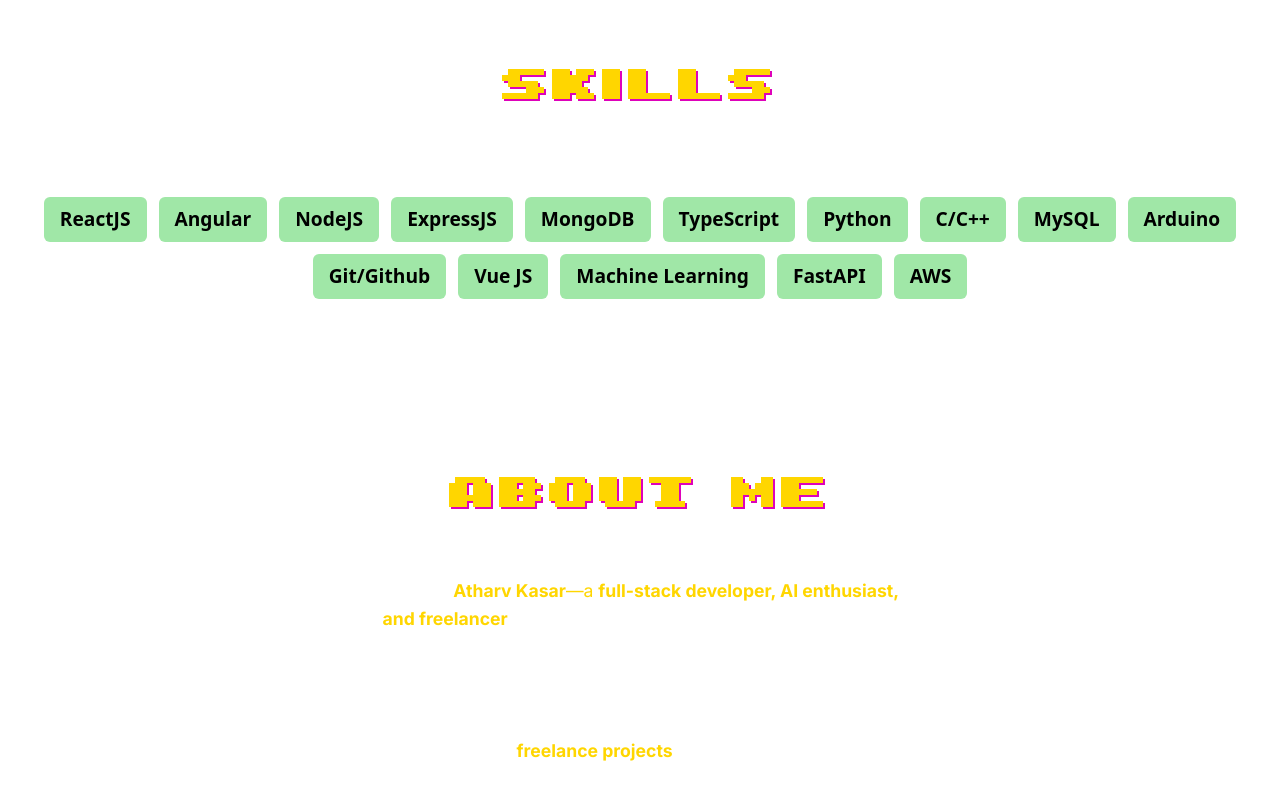
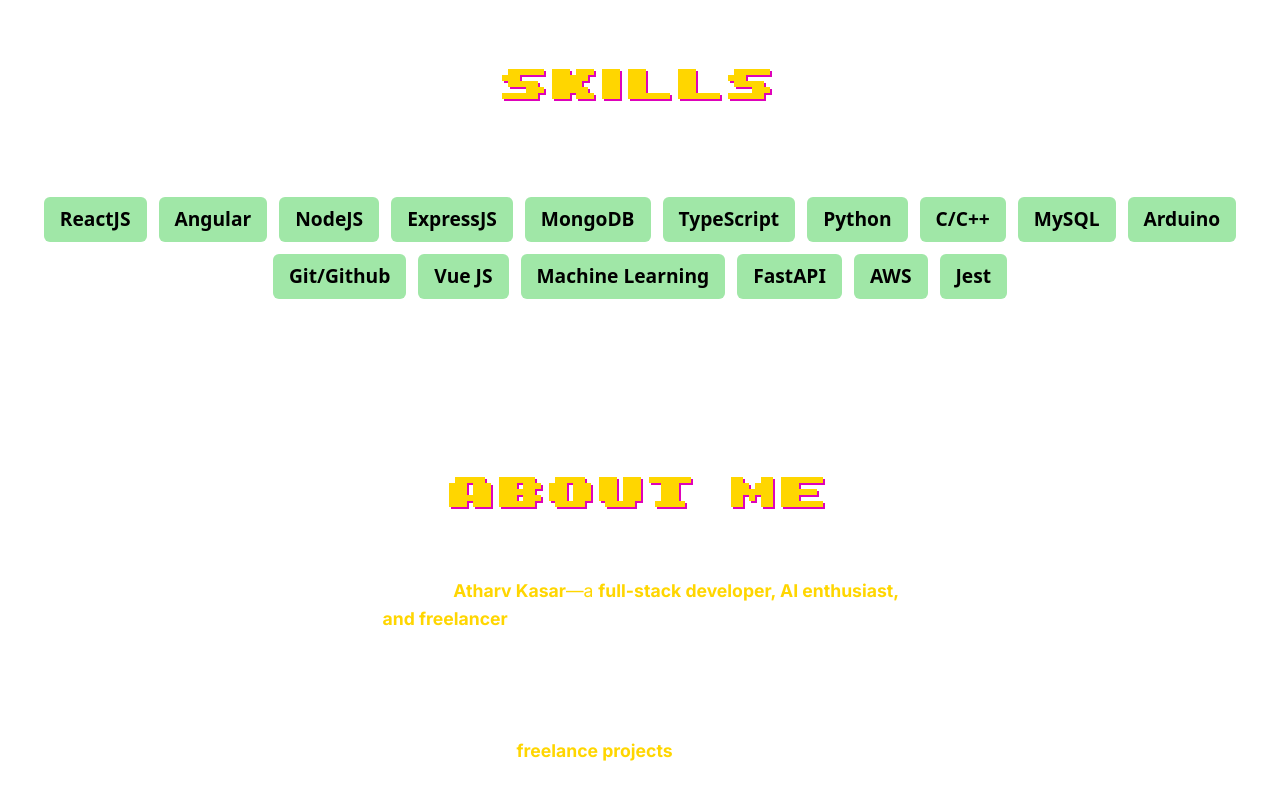
Before and after one commit to AtharvKasar04/Portfolio_Website_Revamped, a React (Vite) app in the folder client/: page / in a window 1280 px wide. Shown: the part 4579-5379 px from the top of the page. Built offline with nearby package versions, Linux system fonts and the light colour scheme; a web font is replaced by a local one.

Commit message:
Update Skills.tsx

```diff
--- a/client/src/components/Skills.tsx
+++ b/client/src/components/Skills.tsx
@@ -17,7 +17,8 @@
   "Vue JS",
   "Machine Learning",
   "FastAPI",
-  "AWS"
+  "AWS",
+  "Jest"
 ];
 
 const skillVariants = {
```
